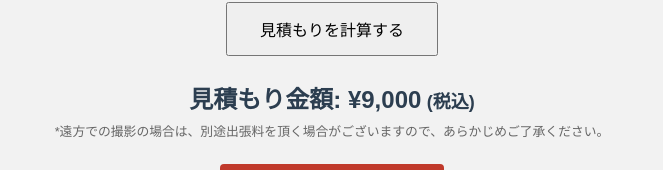
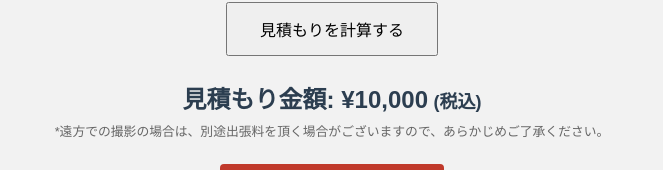
Before and after one commit to kortafilms/estimate, a plain HTML site: page index.html in a window 1280 px wide. Both pictures are taken after a click on the button "見積もりを計算する". Shown: the part 497-667 px from the top of the page, without its empty margins (308-971 px from the left). Drawn offline with Linux system fonts and the light colour scheme.

Commit message:
index.html

```diff
--- a/index.html
+++ b/index.html
@@ -182,34 +182,36 @@
     const basePrices = {
       '写真': {
         '約1時間': 10000,
-          '約2時間': 17000,
-          '3~4時間': 24000,
-          '半日(約8時間)': 32000
+        '約2時間': 16000,
+        '3~4時間': 25000,
+        '半日(約8時間)': 35000
       },
       '動画': {
         '約1時間': 16000,
-          '約2時間': 24000,
-          '3~4時間': 32000,
-          '半日(約8時間)': 42000
+        '約2時間': 25000,
+        '3~4時間': 36000,
+        '半日(約8時間)': 46000
       },
       '写真と動画': {
-          '約1時間': 21000,
-          '約2時間': 29000,
-          '3~4時間': 38000,
-          '半日(約8時間)': 49000
+        '約1時間': 23000,
+        '約2時間': 33000,
+        '3~4時間': 45000,
+        '半日(約8時間)': 56000
       }
     };
 
     let price = basePrices[content][duration];
 
+    // 編集なしの割引
     if (editing === '編集なし(素材データのみ)') {
       if (content === '写真') price *= 0.8;
       else if (content === '動画') price *= 0.6;
       else if (content === '写真と動画') price *= 0.75;
     }
 
-      if (sns === 'OK') {
-        price *= 0.9;
+    // SNS掲載NGの場合は10%増額
+    if (sns === 'NG') {
+      price *= 1.1;
     }
 
     const total = Math.round(price);
@@ -228,6 +230,7 @@
   }
 </script>
 
+
   <!-- リンク先は reserve.html -->
   <a href="reserve.html" class="reserve-button">撮影のご予約はこちら</a>
 </body>
```
Lines whose indentation alone changed are shown as unchanged.
